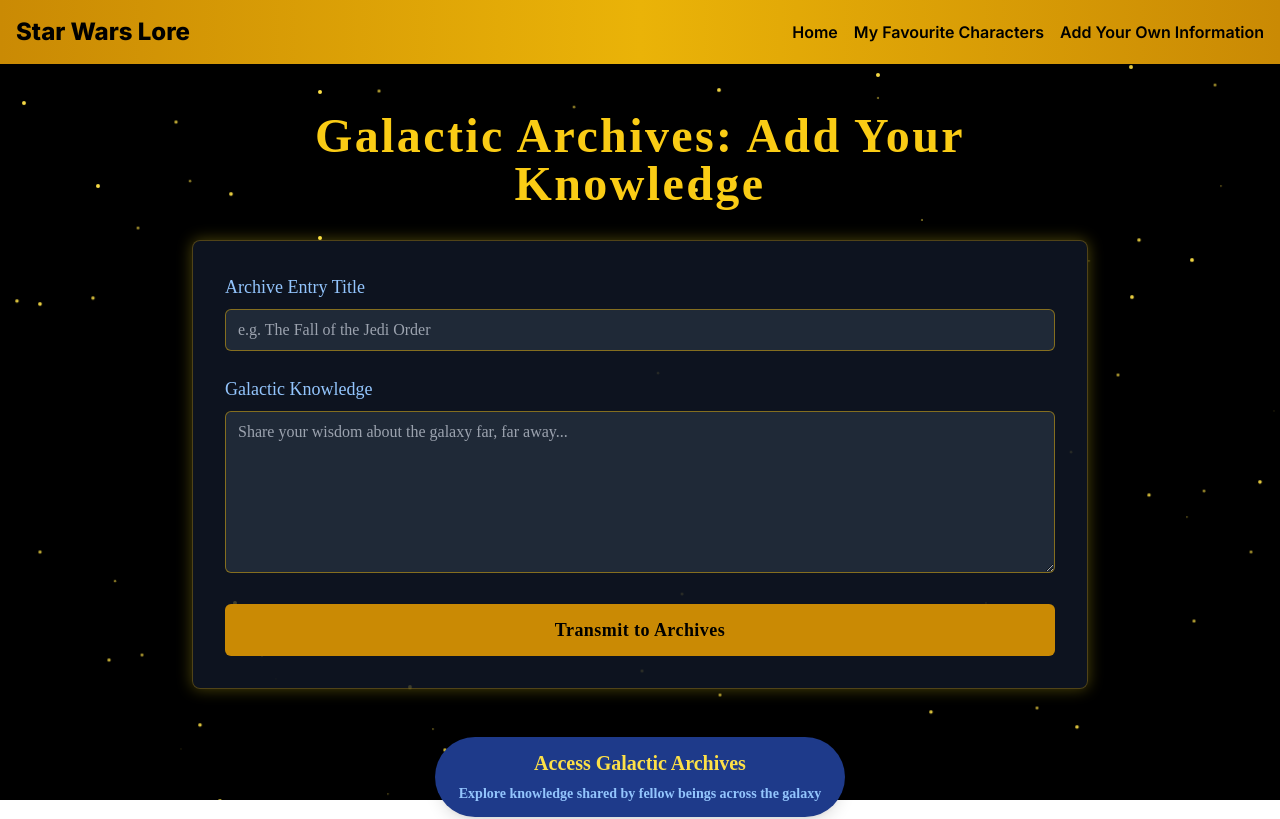
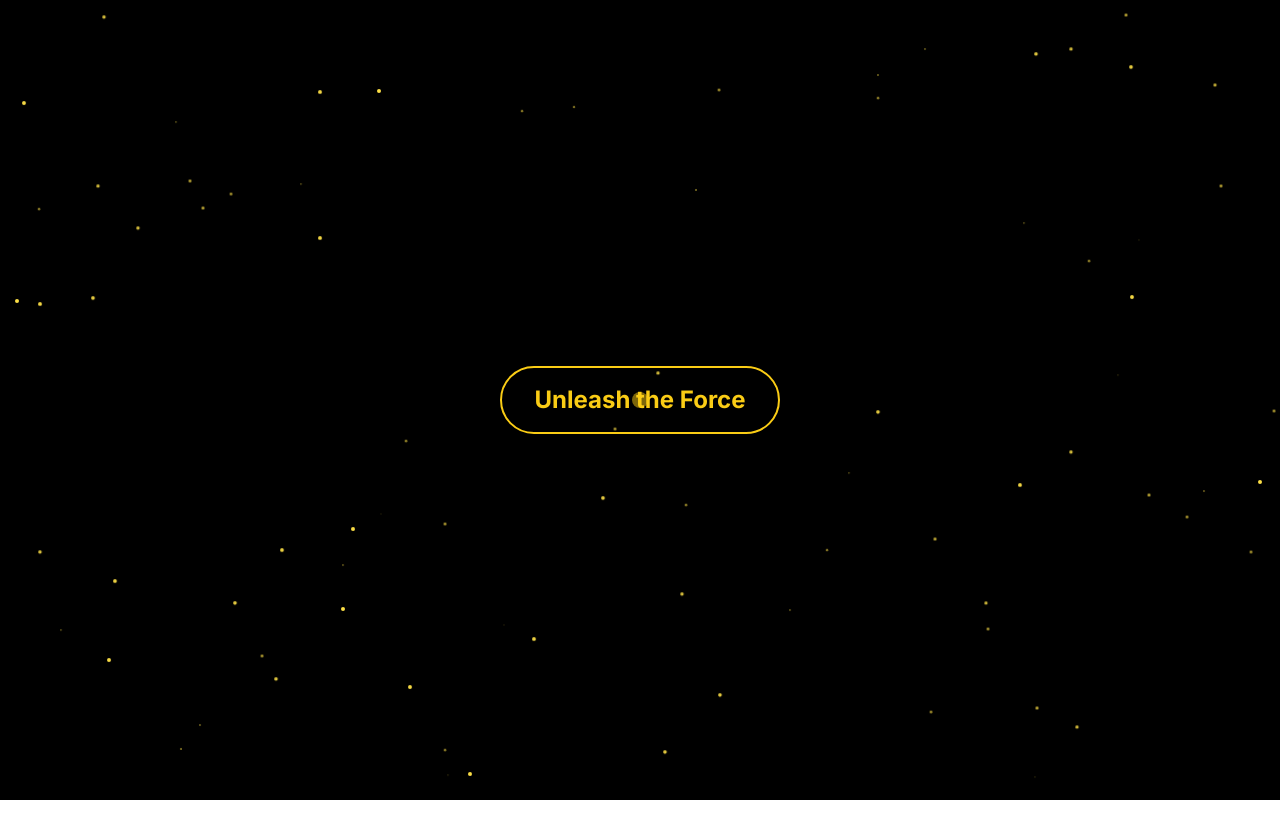
Before and after one commit to luka-tchanukvadze/CHANU-WARS, a Next.js app: page /StarWarsLore/AddInfo in a window 1280 px wide. Shown: the top 819 px of the page. Built offline with nearby package versions, Linux system fonts and the light colour scheme.

Commit message:
final touchies to design

```diff
--- a/app/layout.tsx
+++ b/app/layout.tsx
@@ -32,7 +32,7 @@ export default function RootLayout({
             <Background />
           </div>
 
-          {/* <Music audioRef={audioRef} />
+          <Music audioRef={audioRef} />
           {!audioStarted ? (
             <StartMusic
               audioRef={audioRef}
@@ -44,8 +44,8 @@ export default function RootLayout({
               {<ControlMusic audioRef={audioRef} audioStarted={audioStarted} />}
               {children}
             </>
-          )} */}
-          <div className="z-10">{children}</div>
+          )}
+          {/* <div className="z-10">{children}</div> */}
         </MainLayout>
       </body>
     </html>
--- a/components/Music/ControlMusic.tsx
+++ b/components/Music/ControlMusic.tsx
@@ -1,46 +1,66 @@
 "use client";
 
-import { useState } from "react";
+import { useState, useEffect } from "react";
+import { motion, AnimatePresence } from "framer-motion";
+import { Volume2, VolumeX } from "lucide-react";
 
 const ControlMusic = ({ audioStarted, audioRef }: any) => {
   const [isPaused, setIsPaused] = useState<boolean>(false);
-  const handlePauseAudio = () => {
+  const [isVisible, setIsVisible] = useState<boolean>(false);
+
+  useEffect(() => {
+    if (audioStarted) {
+      setIsVisible(true);
+    }
+  }, [audioStarted]);
+
+  const handleToggleAudio = () => {
     if (audioRef.current) {
-      audioRef.current.pause();
-      setIsPaused(true);
+      if (isPaused) {
+        audioRef.current.play().catch((error: any) => {
+          console.error("Failed to play the audio:", error);
+        });
+      } else {
+        audioRef.current.pause();
+      }
+      setIsPaused(!isPaused);
     }
   };
 
-  const handleResumeAudio = () => {
-    if (audioRef.current) {
-      audioRef.current.play().catch((error: any) => {
-        console.error("Failed to play the audio:", error);
-      });
-      setIsPaused(false);
-    }
-  };
   return (
-    <>
-      {audioStarted && (
-        <div className="absolute top-4 right-4 flex gap-2">
-          {isPaused ? (
-            <button
-              onClick={handleResumeAudio}
-              className="px-4 py-2 bg-green-500 text-white rounded"
-            >
-              Resume
-            </button>
-          ) : (
-            <button
-              onClick={handlePauseAudio}
-              className="px-4 py-2 bg-red-500 text-white rounded"
-            >
-              Pause
-            </button>
-          )}
-        </div>
+    <AnimatePresence>
+      {isVisible && (
+        <motion.div
+          initial={{ opacity: 0, scale: 0.8 }}
+          animate={{ opacity: 1, scale: 1 }}
+          exit={{ opacity: 0, scale: 0.8 }}
+          transition={{ duration: 0.3 }}
+          className="fixed bottom-4 right-4 z-50"
+        >
+          <motion.button
+            onClick={handleToggleAudio}
+            className="relative w-14 h-14 bg-gray-900 rounded-lg overflow-hidden border border-yellow-400 shadow-lg hover:shadow-yellow-400/50 transition-all duration-300"
+            whileHover={{ scale: 1.05 }}
+            whileTap={{ scale: 0.95 }}
+          >
+            <motion.div
+              className="absolute inset-0 bg-yellow-400"
+              initial={{ scale: 0 }}
+              animate={{ scale: isPaused ? 0 : 1 }}
+              transition={{ duration: 0.3 }}
+            />
+            <span className="relative z-10 flex items-center justify-center w-full h-full">
+              {isPaused ? (
+                <Volume2 className="w-6 h-6 text-yellow-400" />
+              ) : (
+                <VolumeX className="w-6 h-6 text-gray-900" />
+              )}
+            </span>
+          </motion.button>
+        </motion.div>
       )}
-    </>
+    </AnimatePresence>
   );
 };
+
 export default ControlMusic;
--- a/components/Music/StartMusic.tsx
+++ b/components/Music/StartMusic.tsx
@@ -1,10 +1,11 @@
-"use cient";
-// import { useAudioContext } from "@/context/audio-context";
-import { useState, useRef } from "react";
+"use client";
+
+import { useState, useEffect } from "react";
+import { motion, useAnimate, stagger } from "framer-motion";
 
 const StartMusic = ({ audioRef, audioStarted, setAudioStarted }: any) => {
-  // const { audioStarted, setAudioStarted } = useAudioContext();
-  // const [isPaused, setIsPaused] = useState<boolean>(false);
+  const [isHovered, setIsHovered] = useState(false);
+  const [scope, animate] = useAnimate();
 
   const handleStartAudio = () => {
     if (audioRef.current) {
@@ -15,35 +16,67 @@ const StartMusic = ({ audioRef, audioStarted, setAudioStarted }: any) => {
     }
   };
 
-  // const handlePauseAudio = () => {
-  //   if (audioRef.current) {
-  //     audioRef.current.pause();
-  //     setIsPaused(true);
-  //   }
-  // };
-
-  // const handleResumeAudio = () => {
-  //   if (audioRef.current) {
-  //     audioRef.current.play().catch((error: any) => {
-  //       console.error("Failed to play the audio:", error);
-  //     });
-  //     setIsPaused(false);
-  //   }
-  // };
+  useEffect(() => {
+    animate([
+      [
+        scope.current,
+        { scale: [0, 1.2, 1] },
+        { duration: 0.5, ease: "easeInOut" },
+      ],
+      [".glow", { opacity: [0, 0.5] }, { duration: 0.3, at: 0.2 }],
+      [".pulse", { opacity: [0, 0.5] }, { duration: 0.3, at: 0.4 }],
+      [
+        ".button-text",
+        { opacity: [0, 1], y: [20, 0] },
+        { duration: 0.3, at: 0.5 },
+      ],
+    ]);
+  }, [animate, scope]);
 
   return (
-    <>
-      <div className="flex justify-center items-center h-screen">
-        <button
-          onClick={handleStartAudio}
-          className="px-4 py-2 bg-blue-500 text-white rounded"
-        >
-          Start Music
-        </button>
-      </div>
-
-      <div className="text-white">heeeyyyyy</div>
-    </>
+    <div className="flex justify-center items-center h-screen">
+      <motion.button
+        ref={scope}
+        onClick={handleStartAudio}
+        onMouseEnter={() => setIsHovered(true)}
+        onMouseLeave={() => setIsHovered(false)}
+        className="relative px-8 py-4 bg-transparent text-yellow-400 text-2xl font-bold rounded-full overflow-hidden border-2 border-yellow-400 hover:text-black transition-colors duration-300 group"
+        whileHover={{ scale: 1.05 }}
+        whileTap={{ scale: 0.95 }}
+      >
+        <motion.div
+          className="absolute inset-0 bg-yellow-400"
+          initial={{ scale: 0 }}
+          animate={{ scale: isHovered ? 1 : 0 }}
+          transition={{ type: "spring", stiffness: 700, damping: 30 }}
+          style={{ originX: 0, originY: 0 }}
+        />
+        <span className="button-text relative z-10">Unleash the Force</span>
+        <motion.div
+          className="glow absolute inset-0 opacity-75"
+          animate={{
+            boxShadow: isHovered
+              ? "0 0 20px 10px rgba(250, 204, 21, 0.7)"
+              : "0 0 0px 0px rgba(250, 204, 21, 0)",
+          }}
+          transition={{ duration: 0.3 }}
+        />
+        <motion.div
+          className="pulse absolute top-1/2 left-1/2 w-4 h-4 rounded-full bg-yellow-400"
+          style={{ x: "-50%", y: "-50%" }}
+          animate={{
+            scale: [1, 1.5, 1],
+            opacity: [0.4, 0, 0.4],
+          }}
+          transition={{
+            duration: 2,
+            repeat: Infinity,
+            ease: "easeInOut",
+          }}
+        />
+      </motion.button>
+    </div>
   );
 };
+
 export default StartMusic;
```
